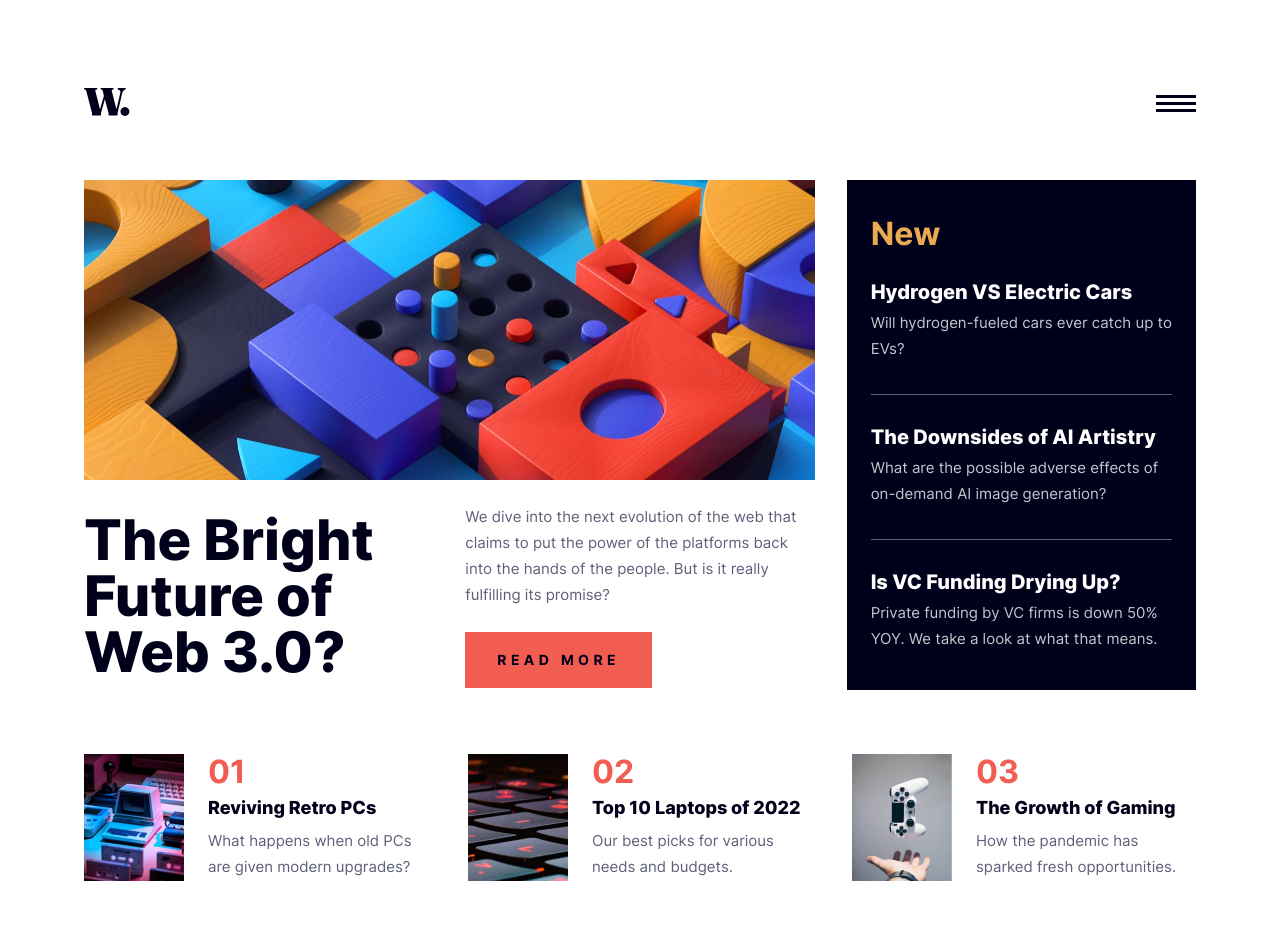
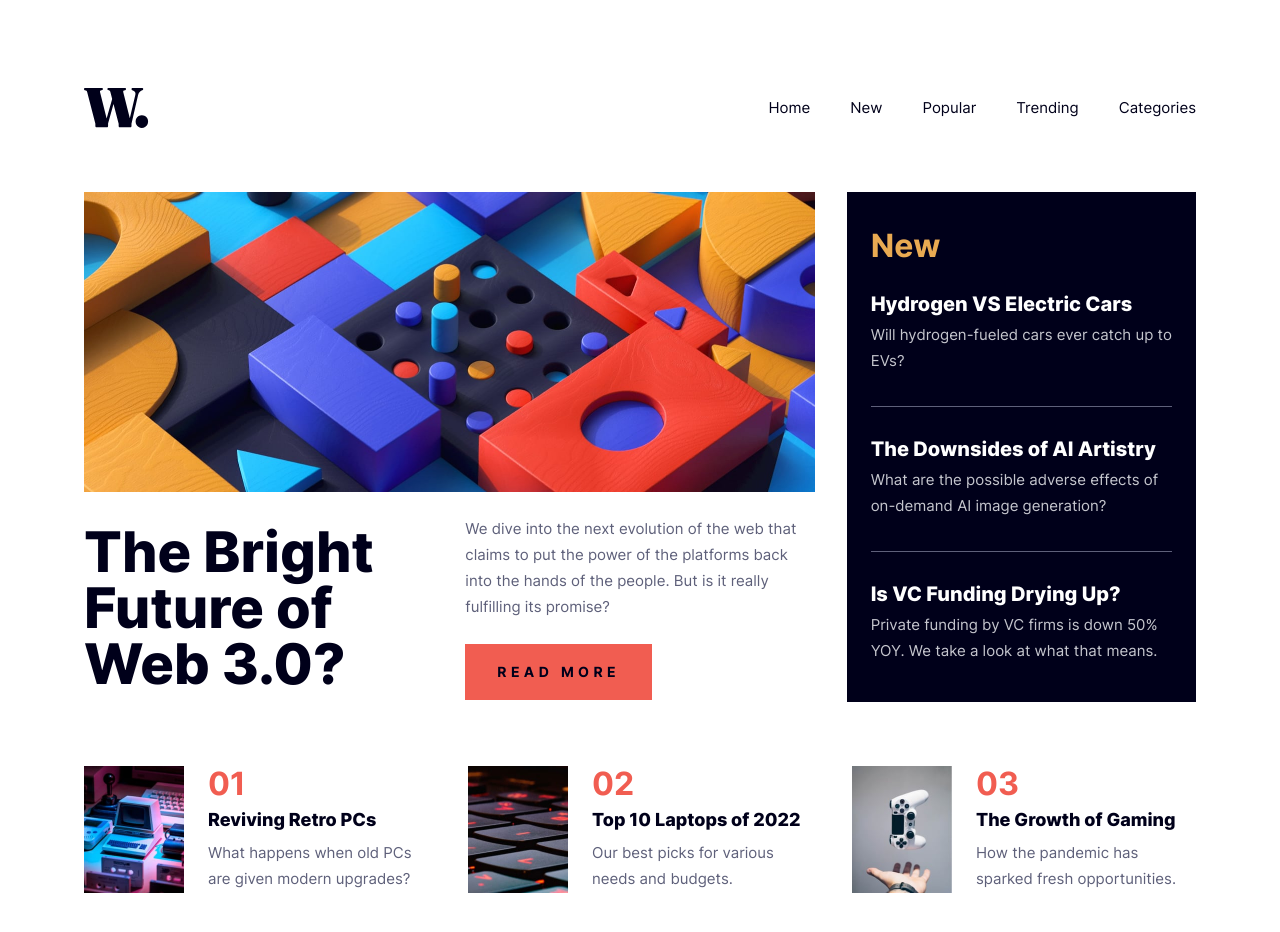
Before and after one commit to Arsalan2078/news-homepage, a React (Vite) app: page / in a window 1280 px wide. Shown: the top 932 px of the page. Built offline with nearby package versions, Linux system fonts and the light colour scheme.

Commit message:
animation-less styling complete

```diff
--- a/src/components/Navigation.module.scss
+++ b/src/components/Navigation.module.scss
@@ -35,7 +35,8 @@
   right: 0;
   z-index: 100;
 
-  display: none;
+  transform: translateX(100%);
+  display: block;
 
   height: 100svh;
   padding: 1.75rem clamp(1.25rem, 0.25rem + 4.1667vw, 2.25rem);
@@ -45,23 +46,28 @@
   width: clamp(16rem, 12.5rem + 14.5833vw, 19.5rem);
 }
 
-.mobileReveal {
-  display: block;
+.navbar::before {
+  content: "";
+  position: absolute;
+  top: 0;
+  right: 100%;
+  z-index: 10;
+  width: 100svw;
+  height: 100svh;
+
+  visibility: hidden;
+  background-color: #00001a;
+  opacity: 0;
 }
 
-// .navbar::before {
-//   position: fixed;
-//   top: 0;
-//   right: 0;
-//   z-index: 50;
+.mobileReveal {
+  transform: translateX(0);
 
-//   content: "";
-//   background-color: var(--clr-navy-950);
-//   opacity: 0.5;
-
-//   width: 100svw;
-//   height: 100svh;
-// }
+  &.navbar::before {
+    visibility: visible;
+    opacity: 0.5;
+  }
+}
 
 .menu {
   display: flex;
@@ -79,3 +85,40 @@
     color: var(--clr-red-500);
   }
 }
+
+@container container-nav (width >= 1112px) {
+  .logo {
+    height: 2.5rem;
+  }
+
+  .toggler {
+    display: none;
+  }
+
+  .nav {
+    display: flex;
+    justify-content: space-between;
+    align-items: center;
+  }
+
+  .navbar {
+    position: static;
+    height: auto;
+    width: auto;
+    padding: 0;
+
+    transform: translateX(0);
+    transition: none;
+  }
+
+  .navbar::before {
+    display: none;
+  }
+
+  .menu {
+    flex-direction: row;
+    gap: var(--spc-500);
+
+    margin: 0;
+  }
+}
```
